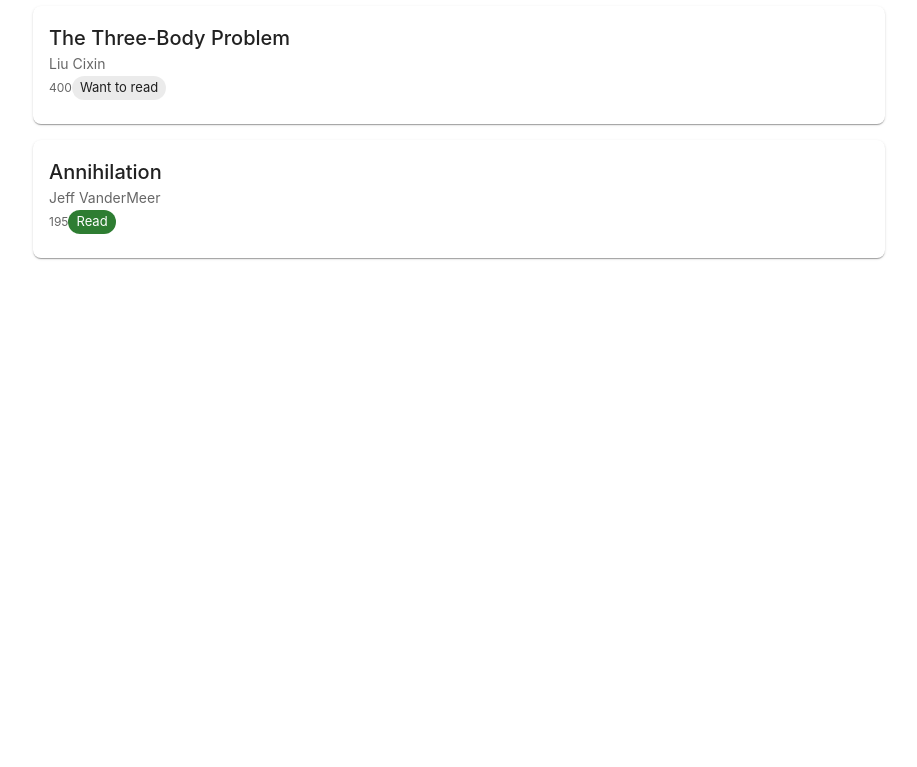
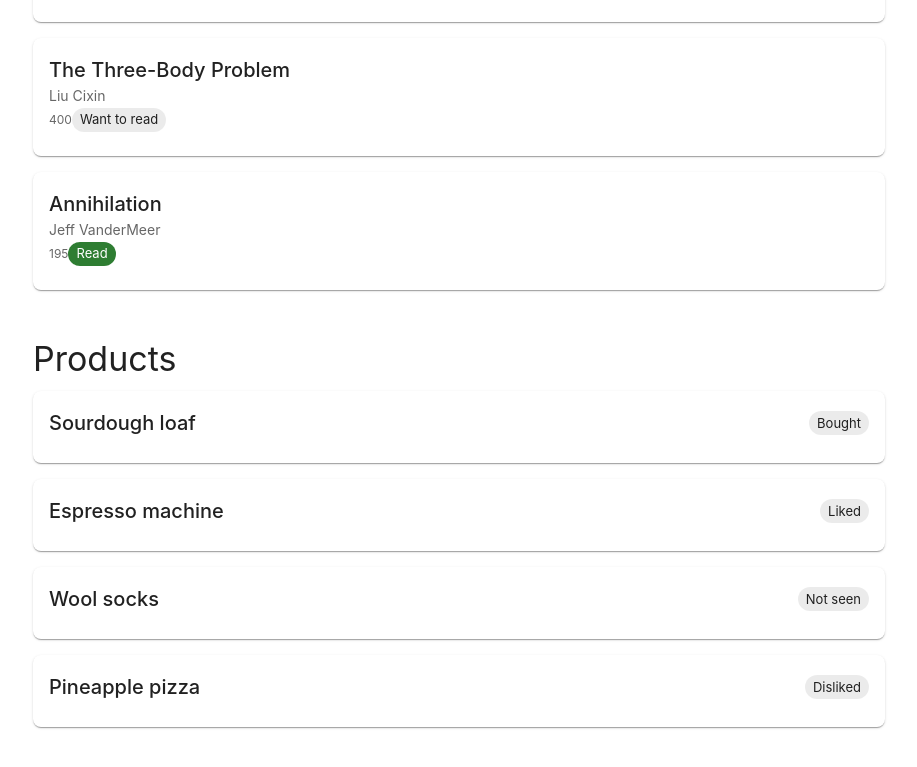
Before and after one commit to Maxzimmerman/sample-mini, a React (Vite) app: page / in a window 1280 px wide. Shown: the part 555-1322 px from the top of the page, without its empty margins (181-1098 px from the left). Before the commit the page ends 861 px from the top, so only its background shows below. Built offline with nearby package versions, Linux system fonts and the light colour scheme.

Commit message:
refactor: fixed.

```diff
--- a/src/App.tsx
+++ b/src/App.tsx
@@ -1,8 +1,20 @@
-import { Box, Container, Stack, Typography } from '@mui/material';
+import { useEffect } from 'react';
+import { Box, CircularProgress, Container, Stack, Typography } from '@mui/material';
+
+import BookCard from '@books/components/BookCard';
 import { SAMPLE_BOOKS } from '@books/types';
-import BookCard from '@books/components/BookCard';
+import Products from '@products/components/Products';
+import { useProductStore } from '@products/store/useProductStore';
 
 export function App() {
+  const products = useProductStore((s) => s.products);
+  const loading = useProductStore((s) => s.loading);
+  const fetchProducts = useProductStore((s) => s.fetchProducts);
+
+  useEffect(() => {
+    fetchProducts();
+  }, [fetchProducts]);
+
   return (
     <Container maxWidth="md" sx={{ py: 6 }}>
       <Stack spacing={3}>
@@ -37,11 +49,18 @@
         </Box>
       </Stack>
 
-      <Stack spacing={2}>
+      <Stack spacing={2} sx={{ mt: 4 }}>
         {SAMPLE_BOOKS.map((book) => (
           <BookCard key={book.id} book={book} />
         ))}
       </Stack>
+
+      <Box sx={{ mt: 6 }}>
+        <Typography variant="h4" component="h2" gutterBottom>
+          Products
+        </Typography>
+        {loading ? <CircularProgress /> : <Products products={products} />}
+      </Box>
     </Container>
   );
 }
--- a/src/modules/products/components/Products.tsx
+++ b/src/modules/products/components/Products.tsx
@@ -1,14 +1,38 @@
-import { Card, CardContent, Stack, Typography } from '@mui/material';
+import { Card, CardContent, Chip, Stack, Typography } from '@mui/material';
 import type { JSX } from 'react';
 
-import type { Product } from '../types';
+import type { Product, ProductStatus } from '../types';
 
 export interface ProductsProps {
   products: Product[];
+}
+
+const STATUS_LABEL: Record<ProductStatus, string> = {
+  bought: 'Bought',
+  liked: 'Liked',
+  disliked: 'Disliked',
+  not_seen: 'Not seen',
 };
 
-export const Books({ products }: ProductsProps): JSX.Element {
-   <Card>
-     <CardContent></CardContent>
-   </Card>
+export function Products({ products }: ProductsProps): JSX.Element {
+  return (
+    <Stack spacing={2}>
+      {products.map((product) => (
+        <Card key={product.id}>
+          <CardContent>
+            <Stack
+              direction="row"
+              spacing={2}
+              sx={{ alignItems: 'center', justifyContent: 'space-between' }}
+            >
+              <Typography variant="h6">{product.title}</Typography>
+              <Chip label={STATUS_LABEL[product.status]} size="small" />
+            </Stack>
+          </CardContent>
+        </Card>
+      ))}
+    </Stack>
+  );
 }
+
+export default Products;
--- /dev/null
+++ b/src/modules/products/slices/productActionSlice.ts
@@ -0,0 +1,31 @@
+import type { StateCreator } from 'zustand';
+
+import { SAMPLE_PRODUCTS, type Product } from '../types';
+
+export interface ProductActionSlice {
+  products: Product[];
+  loading: boolean;
+  fetchProducts: () => Promise<void>;
+  addProduct: (product: Product) => void;
+}
+
+const mockFetchProducts = async (): Promise<Product[]> => {
+  await new Promise((resolve) => setTimeout(resolve, 300));
+  return SAMPLE_PRODUCTS;
+};
+
+export const createProductActionSlice =
+  (): StateCreator<ProductActionSlice, [], [], ProductActionSlice> =>
+  (set) => ({
+    products: [],
+    loading: false,
+
+    fetchProducts: async () => {
+      set({ loading: true });
+      const products = await mockFetchProducts();
+      set({ products, loading: false });
+    },
+
+    addProduct: (product) =>
+      set((state) => ({ products: [...state.products, product] })),
+  });
--- a/src/modules/products/store/useProductStore.ts
+++ b/src/modules/products/store/useProductStore.ts
@@ -1,20 +1,16 @@
 import { create } from '@src/storeRegistry';
 
-import type { Product } from '../types.ts';
-import { createProductActioinSlice,
-	 type ProductActionSlice
-} from './slices/productActionSlice';
+import {
+  createProductActionSlice,
+  type ProductActionSlice,
+} from '../slices/productActionSlice';
 
-export type ProductStore = ProductActionSlice {
+export type ProductStore = ProductActionSlice & {
   reset: () => void;
 };
 
-
-export const useProductStore = create<ProductStore>(( set,get, ...rest) => ({
+export const useProductStore = create<ProductStore>((set, get, ...rest) => ({
   ...createProductActionSlice()(set, get, ...rest),
 
-  reset: () =>
-    set({
-      products: []
-    })
-}))
+  reset: () => set({ products: [], loading: false }),
+}));
--- a/src/modules/products/types.ts
+++ b/src/modules/products/types.ts
@@ -1,6 +1,14 @@
-export type ProductStatus = "bought" | "liked" | "disliked" | "not_seen";
+export type ProductStatus = 'bought' | 'liked' | 'disliked' | 'not_seen';
 
 export interface Product {
+  id: string;
   title: string;
   status: ProductStatus;
 }
+
+export const SAMPLE_PRODUCTS: Product[] = [
+  { id: '1', title: 'Sourdough loaf', status: 'bought' },
+  { id: '2', title: 'Espresso machine', status: 'liked' },
+  { id: '3', title: 'Wool socks', status: 'not_seen' },
+  { id: '4', title: 'Pineapple pizza', status: 'disliked' },
+];
--- a/tsconfig.app.json
+++ b/tsconfig.app.json
@@ -12,6 +12,7 @@
       "@common/*": ["./src/common/*"],
       "@modules/*": ["./src/modules/*"],
       "@books/*": ["./src/modules/books/*"],
+      "@products/*": ["./src/modules/products/*"],
       "@api/*": ["./src/api/*"],
       "@routes/*": ["./src/routes/*"],
       "@translation/*": ["./src/translation/*"]
```
Also changed, not shown: src/modules/products/slices/ActionSlice.ts (deleted, +0 -15 lines).
